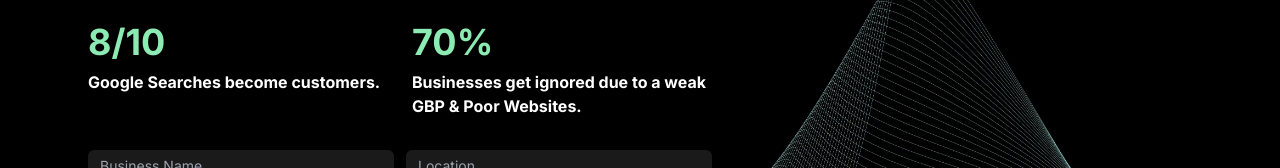
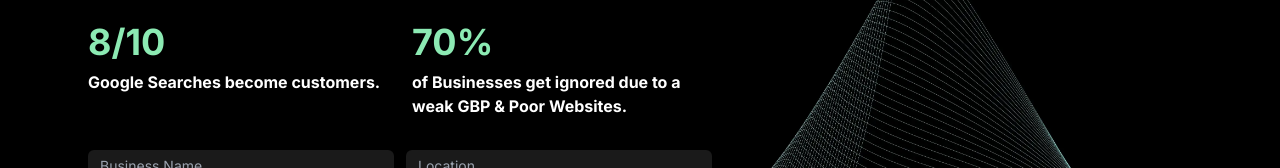
Before and after one commit to altamashh53/portfoliosite, a React (Vite) app: page / in a window 1280 px wide. Shown: the part 370-538 px from the top of the page. Built offline with nearby package versions, Linux system fonts and the light colour scheme.

Commit message:
hero cahnges

```diff
--- a/src/components/Hero/Hero.tsx
+++ b/src/components/Hero/Hero.tsx
@@ -45,7 +45,7 @@ const Hero: React.FC = () => {
                       70%
                     </h2>
                     <p className="text-sm sm:text-base mt-2 text-white font-bold">
-                      Businesses get ignored due to a weak GBP & Poor Websites.
+                      of Businesses get ignored due to a weak GBP & Poor Websites.
                     </p>
                   </div>
                 </div>
```
